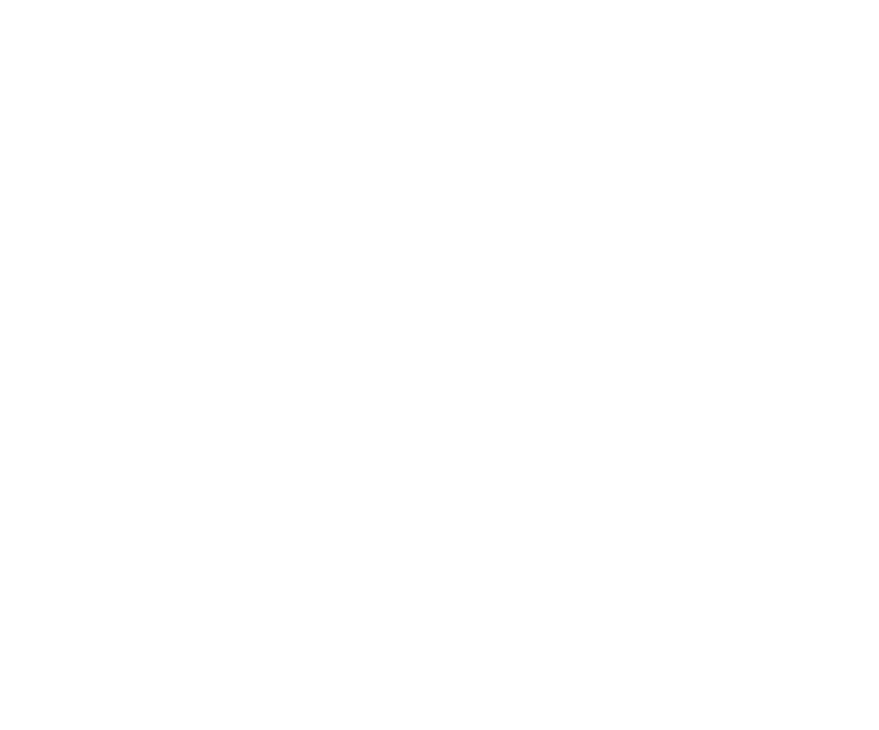
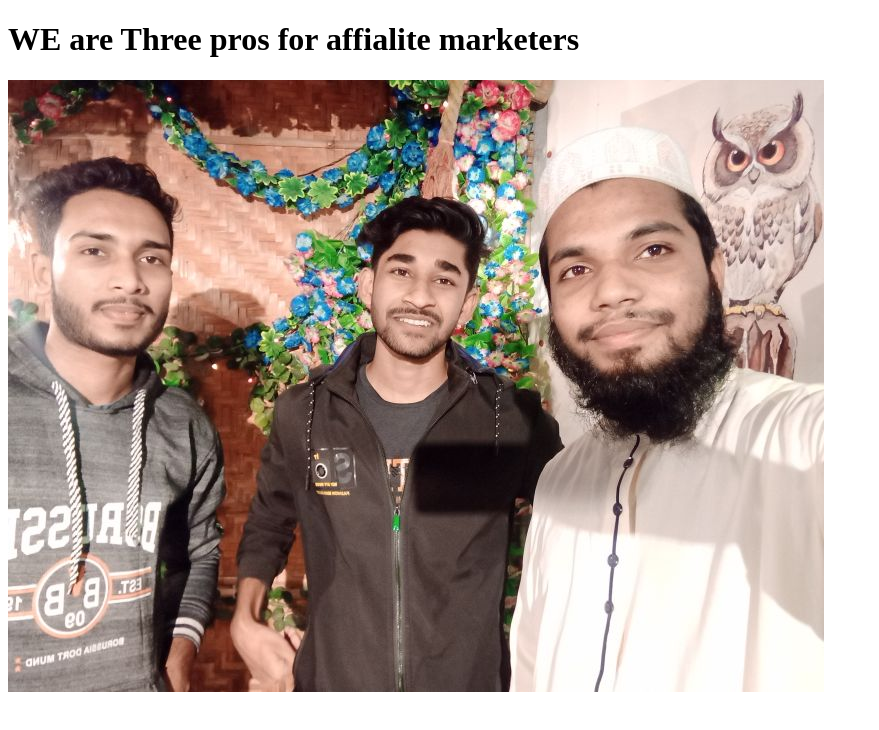
Before and after one commit to Tanvir-Alam625/my-first-repo, a plain HTML site: page index.html in a window 1280 px wide. Shown: the whole page, without its empty margins (0-879 px from the left). Drawn offline with Linux system fonts and the light colour scheme.

Commit message:
image added

```diff
--- a/index.html
+++ b/index.html
@@ -7,6 +7,8 @@
     <title>My First Github Project</title>
 </head>
 <body>
+    <h1>WE are Three pros for affialite marketers</h1>
+    <img src="images/pro.jpg" alt="pro">
 
 </body>
 </html>
```
Also changed, not shown: images/pro.jpg (added).
